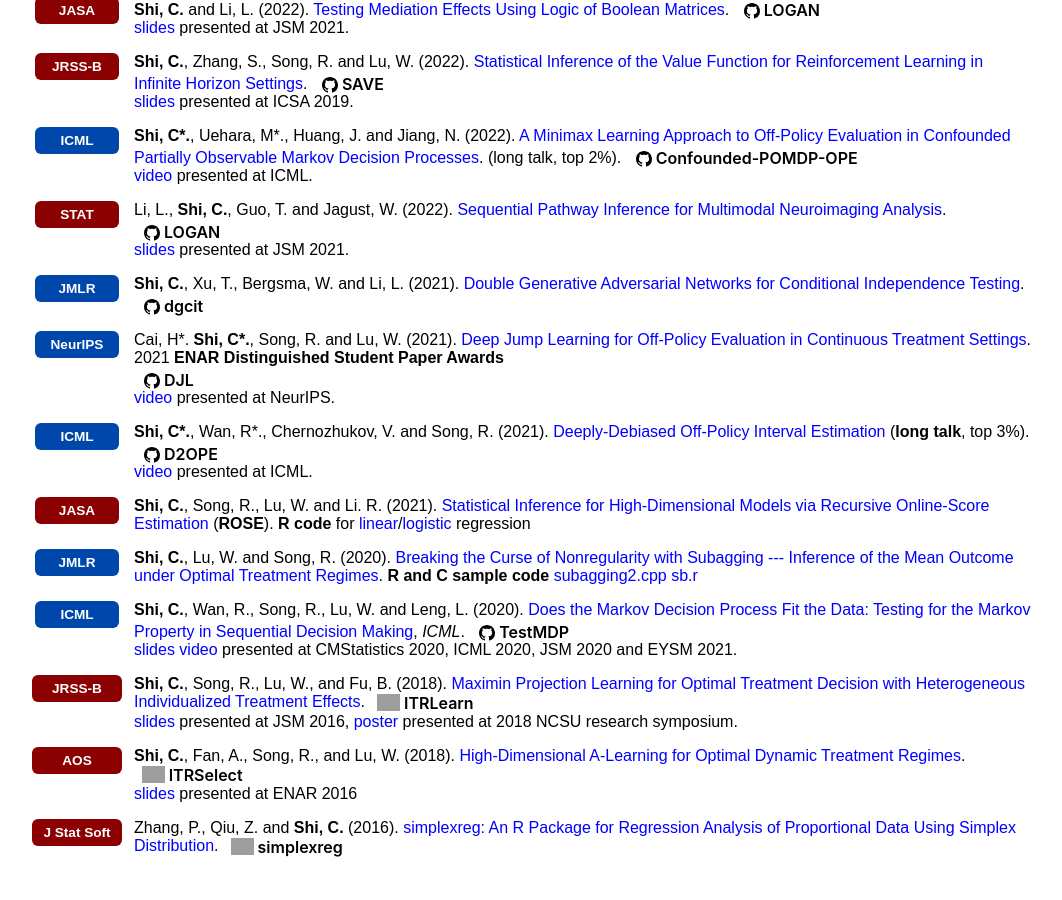
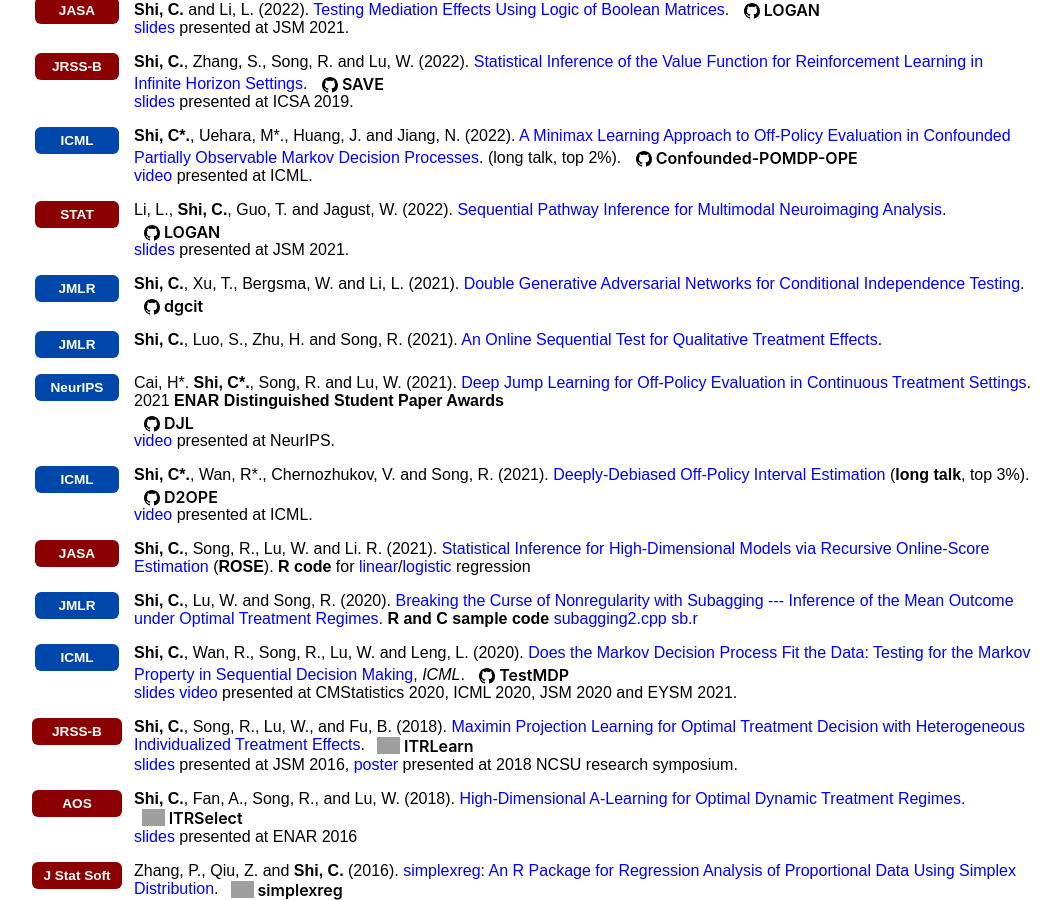
Before and after one commit to callmespring/callmespring.github.io, a Jekyll site: the page built from publication.md, in a window 1280 px wide and 900 px high, scrolled down 3542 px. Shown: the whole window, without its empty margins (108-1170 px from the left). Built offline with Jekyll 4.4.1, drawn with Linux system fonts in a browser that asks for light colours; before the commit the page ends 4399 px from its top, so only the background shows below that; grey boxes are pictures that could not be loaded.

Commit message:
Update publication.md

```diff
--- a/publication.md
+++ b/publication.md
@@ -571,6 +571,15 @@ Hu, L\*., Li, M\*., **Shi, C.**, Wu, Z. and Fryzlewicz, P. [Doubly Inhomogeneous
 
 <div class="publication-entry" style="display: flex; align-items: flex-start; margin-bottom: 1em;">
   <div class="pub-venue" style="flex: 0 0 90px; margin-right: 12px; display: flex; align-items: center; justify-content: center;">
+    <span class="publication-logo-badge badge-ml">JMLR</span>
+  </div>
+  <div class="pub-content" style="flex: 1;">
+    <strong>Shi, C.</strong>, Luo, S., Zhu, H. and Song, R. (2021). <a href="https://www.jmlr.org/papers/v22/20-1090.html">An Online Sequential Test for Qualitative Treatment Effects</a>.
+  </div>
+</div>
+
+<div class="publication-entry" style="display: flex; align-items: flex-start; margin-bottom: 1em;">
+  <div class="pub-venue" style="flex: 0 0 90px; margin-right: 12px; display: flex; align-items: center; justify-content: center;">
     <span class="publication-logo-badge badge-ml">NeurIPS</span>
   </div>
   <div class="pub-content" style="flex: 1;">
```
